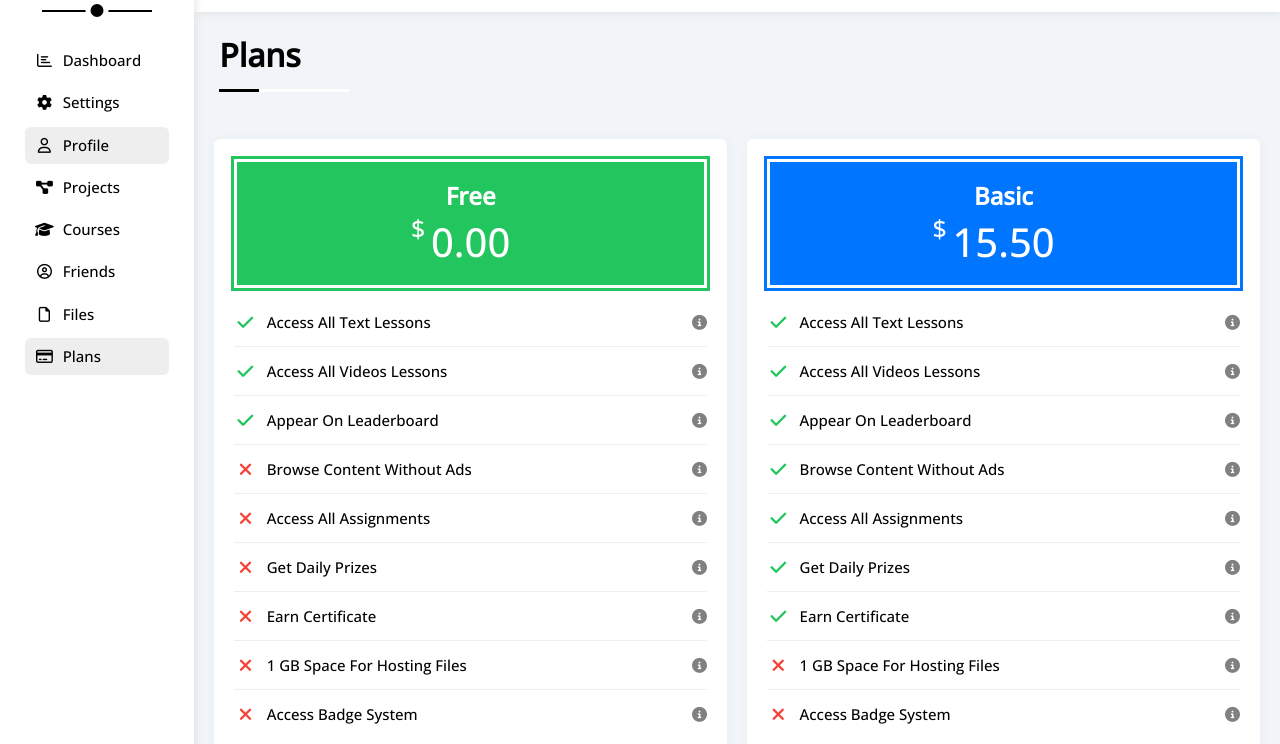
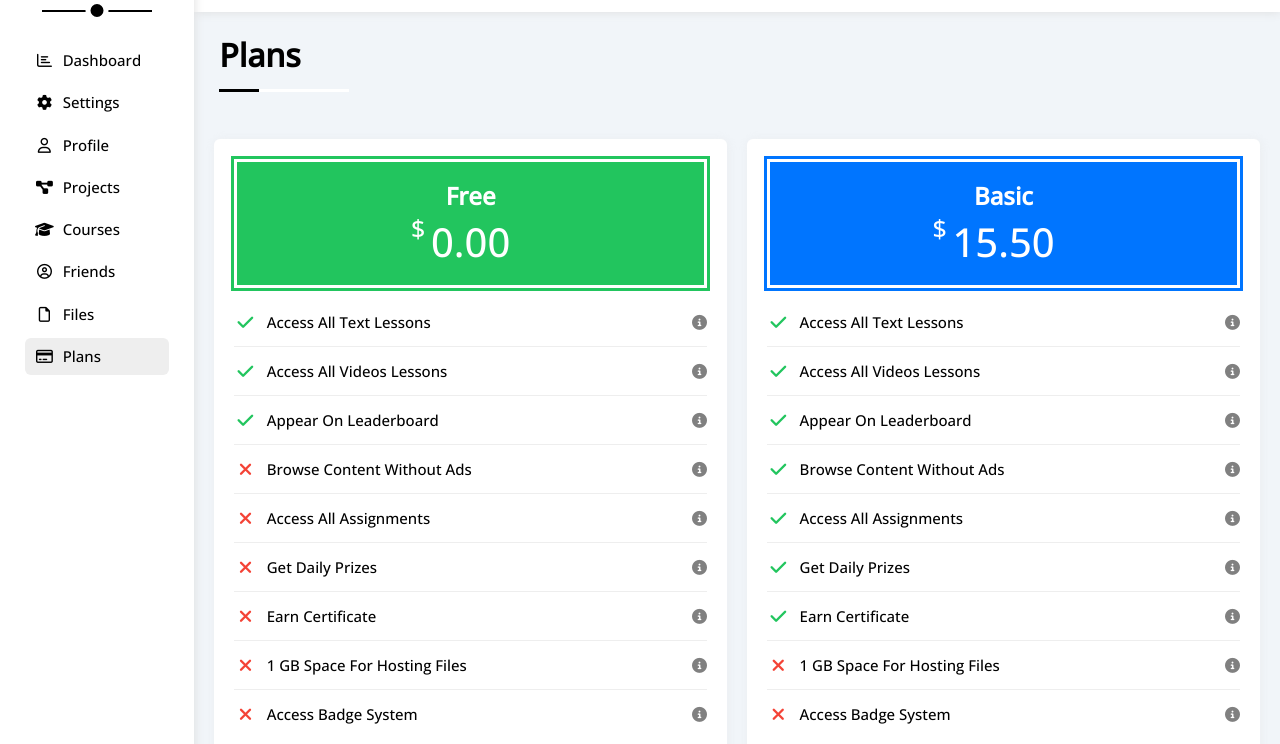
Before and after one commit to Michael-Esam/Michael-Dashboard, a plain HTML site: page plans.html in a window 1280 px wide. Shown: the part 56-800 px from the top of the page. Drawn offline with nearby package versions, Linux system fonts and the light colour scheme.

Commit message:
Add files via upload

```diff
--- a/plans.html
+++ b/plans.html
@@ -31,7 +31,7 @@
                         <span>Settings</span></a>
                 </li>
                 <li>
-                    <a href="profile.html" class="active c-black p-10 f-15 d-block br-6"> <i
+                    <a href="profile.html" class=" c-black p-10 f-15 d-block br-6"> <i
                             class=" fa-regular fa-user fa-fw"></i>
                         <span>Profile</span></a>
                 </li>
```
